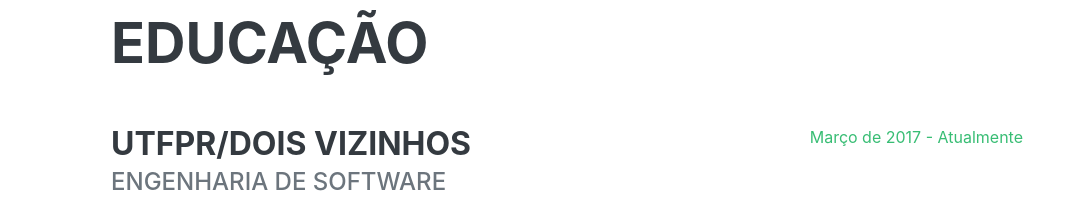
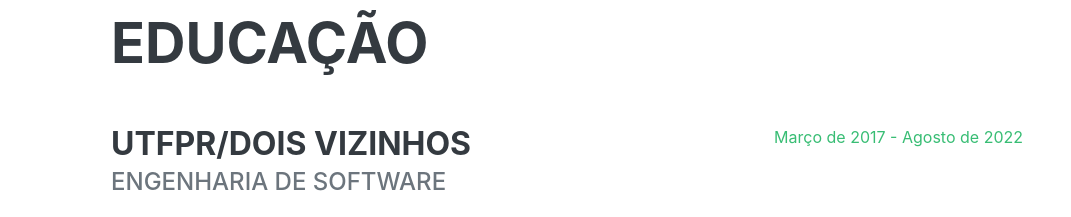
Before and after one commit to douglaswender/douglaswender.github.io, a plain HTML site: page index.html in a window 1280 px wide. Shown: the part 3000-3217 px from the top of the page, without its empty margins (209-1280 px from the left). Drawn offline with nearby package versions, Linux system fonts and the light colour scheme; a web font is replaced by a local one.

Commit message:
Update index.html

```diff
--- a/index.html
+++ b/index.html
@@ -134,7 +134,7 @@
                         <h3 class="mb-0">UTFPR/Dois Vizinhos</h3>
                         <div class="subheading mb-3">Engenharia de software</div>
                     </div>
-                    <div class="flex-shrink-0"><span class="text-primary">Março de 2017 - Atualmente</span></div>
+                    <div class="flex-shrink-0"><span class="text-primary">Março de 2017 - Agosto de 2022</span></div>
                 </div>
                 <div class="d-flex flex-column flex-md-row justify-content-between">
                     <div class="flex-grow-1">
```
